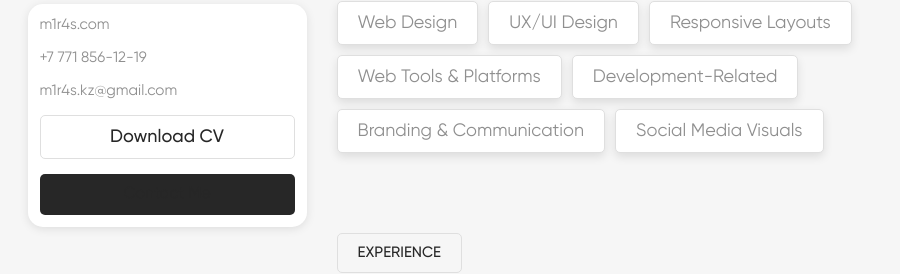
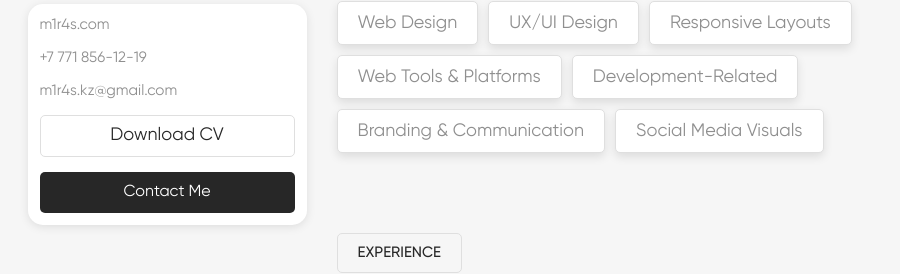
Before and after one commit to m1r4ss/my-portfolio, a Next.js app: page / in a window 1280 px wide. Shown: the part 484-758 px from the top of the page, without its empty margins (188-1088 px from the left). Built offline with nearby package versions, Linux system fonts and the light colour scheme.

Commit message:
some changes

```diff
--- a/src/app/page.module.css
+++ b/src/app/page.module.css
@@ -113,8 +113,11 @@
 .primaryButton {
   border-radius: 5px;
   padding: 10px 20px;
+  font-family: "Gilroy Medium", "Gilroy", sans-serif;
   font-size: 18px;
-  font-weight: 500;
+  font-weight: 400;
+  line-height: 1.1;
+  letter-spacing: 0;
   border: 1px solid #dfdfdf;
   background: #ffffff;
   color: #272727;
@@ -130,6 +133,14 @@
   background: #272727;
   color: #ffffff;
   border-color: transparent;
+}
+
+.primaryButton:link,
+.primaryButton:visited,
+.primaryButton:hover,
+.primaryButton:active {
+  color: #ffffff;
+  -webkit-text-fill-color: #ffffff;
 }
 
 @media (hover: hover) and (pointer: fine) {
```
